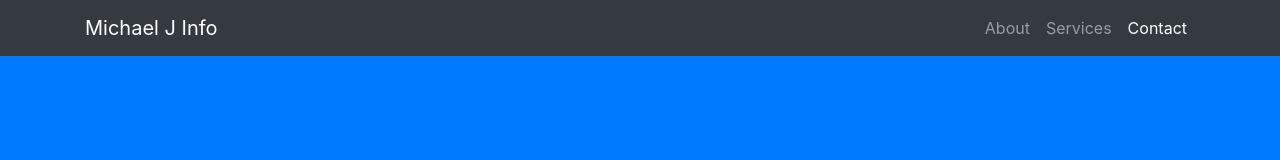
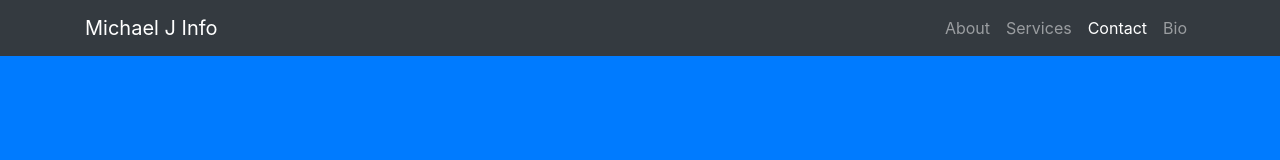
Before and after one commit to MichaelJDood/info, a website with bundled scripts: page index.html in a window 1280 px wide. Shown: the top 160 px of the page. Built offline with nearby package versions, Linux system fonts and the light colour scheme.

Commit message:
Update index.html

```diff
--- a/index.html
+++ b/index.html
@@ -37,6 +37,9 @@
           </li>
           <li class="nav-item">
             <a class="nav-link js-scroll-trigger" href="#contact">Contact</a>
+          </li>
+          <li class="nav-item">
+            <a class="nav-link js-scroll-trigger" href="#bio">Bio</a>
           </li>
         </ul>
       </div>
```
